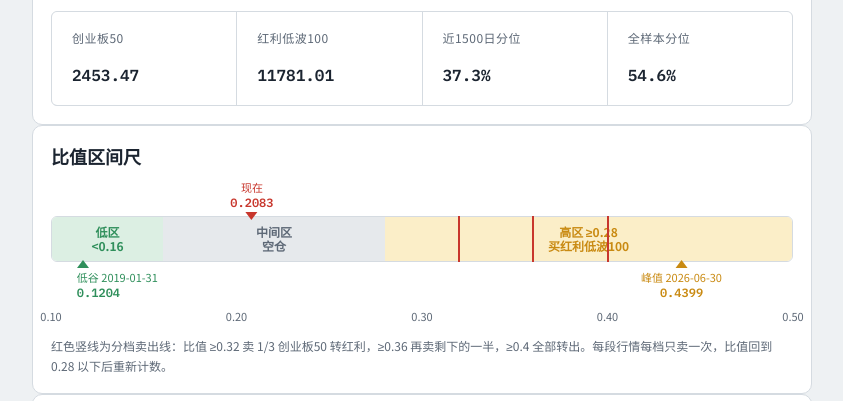
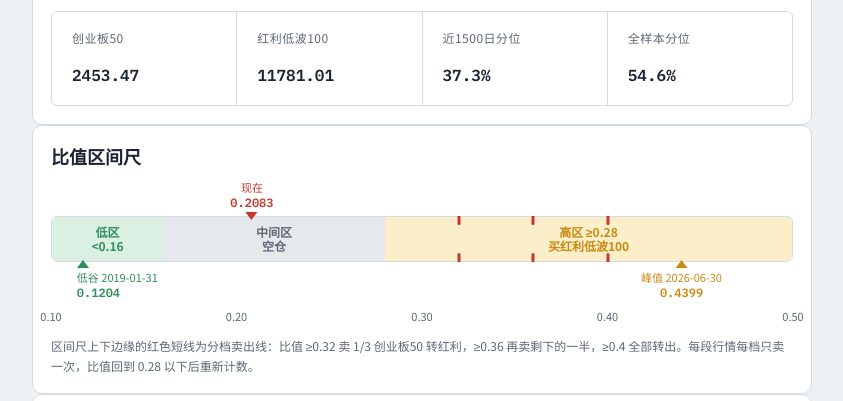
Before and after one commit to 964583194/ratio-signal, a plain HTML site: page index.html in a window 1280 px wide. Shown: the part 365-766 px from the top of the page, without its empty margins (218-1061 px from the left). Drawn offline with Linux system fonts and the light colour scheme.

Commit message:
区间尺卖出线改为边缘短线，避免遮挡文字
Co-Authored-By: Claude Opus 5.5 <noreply@anthropic.com>
Claude-Session: https://claude.ai/code/session_01Qk3knjqTExfH6WaQfwXFQ3

```diff
--- a/index.html
+++ b/index.html
@@ -52,7 +52,8 @@ h2{font-family:var(--f-display);font-size:18px;margin:0 0 12px}
 .kv .v{font-family:var(--f-num);font-weight:600;font-size:16px}
 .kv .s{font-size:11px;color:var(--muted)}
 .ruler{position:relative;margin:44px 0 6px}
-.sellmark{position:absolute;top:0;width:2px;height:46px;background:var(--mark);transform:translateX(-1px);z-index:1}
+.sellmark{position:absolute;top:0;width:3px;height:9px;background:var(--mark);transform:translateX(-1.5px);z-index:1;border-radius:0 0 2px 2px}
+.sellmark::after{content:"";position:absolute;left:0;top:37px;width:3px;height:9px;background:var(--mark);border-radius:2px 2px 0 0}
 .track{display:flex;height:46px;border-radius:6px;overflow:hidden;border:1px solid var(--line)}
 .seg{display:flex;align-items:center;justify-content:center;font-size:12px;font-weight:700;text-align:center;line-height:1.2;padding:0 4px}
 .seg.l{background:var(--grow-soft);color:var(--grow)}
@@ -497,7 +498,7 @@ function render(d){
   if(SL.length){const s1=SL[0][0],ds=s1/L.ratio-1;q("sTxt").textContent=s1;
     q("dS").textContent=ds<=0?"已进入":"还需涨 "+pc(ds);
     q("bS").style.width=Math.max(4,100-Math.min(100,Math.max(0,ds)/.5*100))+"%";
-    q("sellNote").textContent=`红色竖线为分档卖出线：比值 ≥${SL[0][0]} 卖 1/3 ${G_} 转红利，≥${SL[1][0]} 再卖剩下的一半，≥${SL[2][0]} 全部转出。每段行情每档只卖一次，比值回到 ${HI} 以下后重新计数。`;}
+    q("sellNote").textContent=`区间尺上下边缘的红色短线为分档卖出线：比值 ≥${SL[0][0]} 卖 1/3 ${G_} 转红利，≥${SL[1][0]} 再卖剩下的一半，≥${SL[2][0]} 全部转出。每段行情每档只卖一次，比值回到 ${HI} 以下后重新计数。`;}
   q("loTxt").textContent=LO;q("hiTxt").textContent=HI;
   const dl=LO/L.ratio-1,dh=HI/L.ratio-1;
   q("dLo").textContent=dl>=0?"已进入":"还需跌 "+pc(-dl);
```
